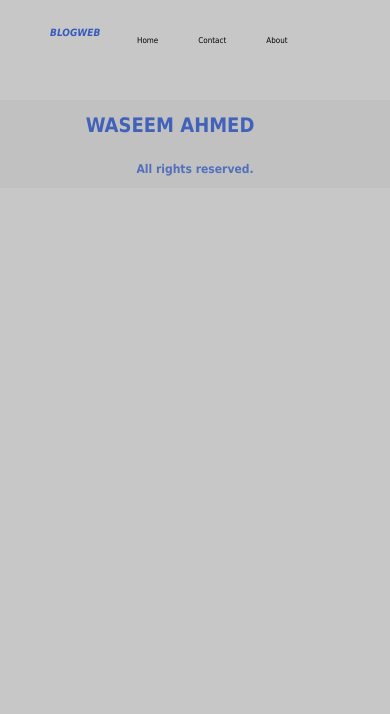
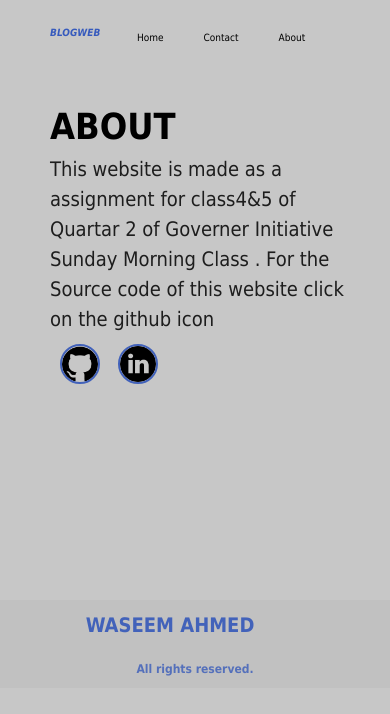
Before and after one commit to Waseem4100/NextJSClass4-5, a Next.js app: page /about in a window 390 px wide. Shown: the top 714 px of the page. Built offline with nearby package versions, Linux system fonts and the light colour scheme.

Commit message:
initial commit

```diff
--- a/src/app/about/page.tsx
+++ b/src/app/about/page.tsx
@@ -1,16 +1,44 @@
-
-import Image from "next/image"
-import about from "@/public/about.jpg"
-
-export default function About() {
+import Image from "next/image";
+import Link from "next/link";
+import github from "@/public/github.png"
+import linkdine from "@/public/linkdine.png"
 
 
 
+export default function Contact () {
+
     return (
-        <div className="mt-40 ml-20">
+        <div className="mt-40 ml-20 mr-10">
+
+
+
+       <div className="conectSection  mr-10">
+
+
+<h5 className="conectHeading">
+ ABOUT
+</h5>
+<p className="conectDescription">
+ This website is made as a assignment for class4&5 of Quartar 2 of Governer Initiative Sunday Morning Class . For the Source code of this website click on the github icon
+
+</p>
+{ <div className="socials flex flex-row gap-2">
+  <Link href="https://github.com/Waseem4100/NextJSClass4-5">
+ <Image src={github} alt="github" id="social" />
+  </Link>
+  <Link href="https://www.linkedin.com/in/waseem-ahmed117068/">
+    <Image src={linkdine} alt="linkedin" id="social"/>
+  </Link>
+
+
+</div>  }
+
+</div>
 
 
 
 
-      </div>
+
+
+        </div>
     )}
--- a/src/app/contact/page.tsx
+++ b/src/app/contact/page.tsx
@@ -8,9 +8,9 @@ import linkdine from "@/public/linkdine.png"
 export default function Contact () {
 
     return (
-        <div className="mt-40 ml-20">
+        <div className="mt-40 ml-20 mr-10">
 
-       <div className="conectSection">
+       <div className="conectSection  mr-10">
 
 
 <h5 className="conectHeading">
--- a/src/app/globals.css
+++ b/src/app/globals.css
@@ -111,8 +111,8 @@ header{
 
   .header-btn{
 
-    font-size: 0.8rem;
-    margin: 1.5rem 0;
+    font-size: 1rem;
+    margin: 1rem 0;
   }
 
   .header-btn:hover,
@@ -322,7 +322,7 @@ header{
 /* contact */
 .conectSection{
   width: 35%;
-  margin-left: 20px;
+
   height: 500px;
 }
 .conectHeading{
```
Also changed, not shown: src/public/SS.png (deleted), src/public/about.jpg (deleted).
